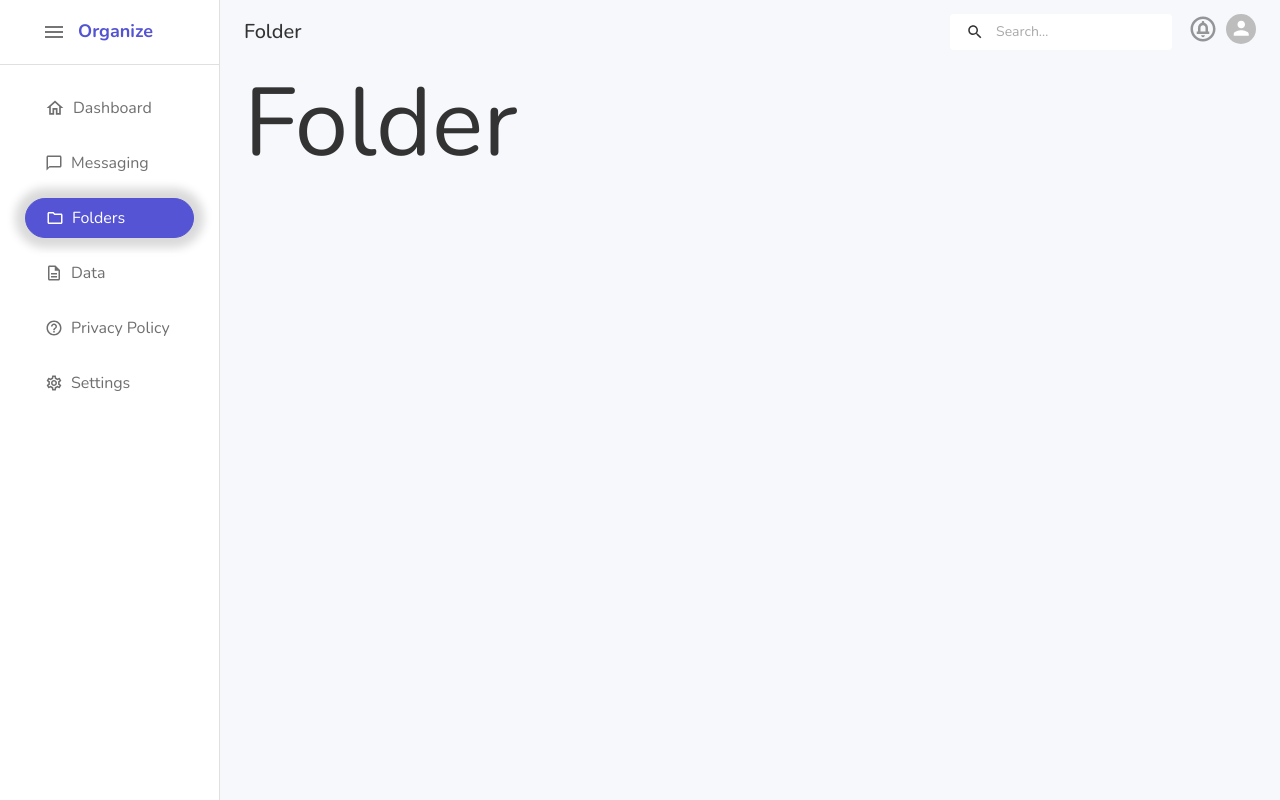
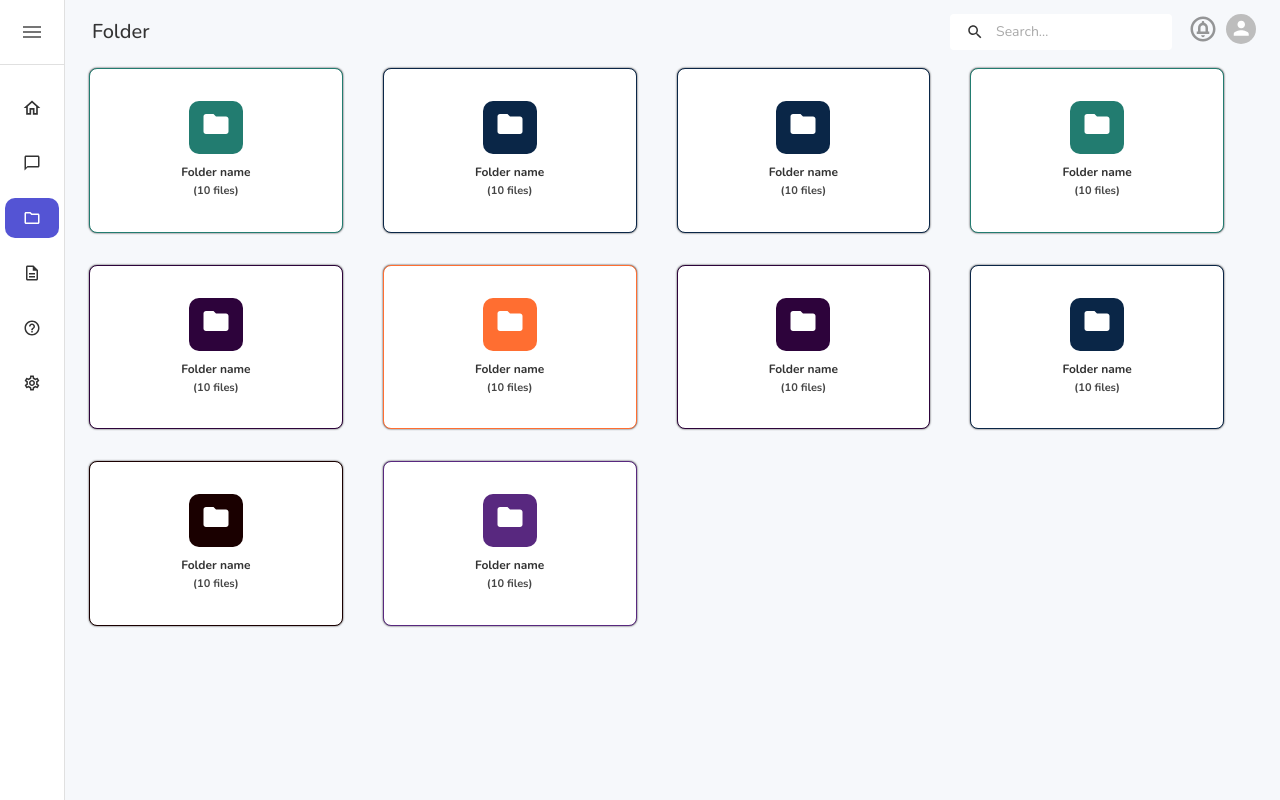
Before and after one commit to satyam-organaise/frontend-code-organise, a React (Vite) app: page /folder in a window 1280 px wide. Built offline with nearby package versions, Linux system fonts and the light colour scheme.

Commit message:
folder page code add

```diff
--- a/src/components/LeftSideBar/LeftSideBar.jsx
+++ b/src/components/LeftSideBar/LeftSideBar.jsx
@@ -1,4 +1,4 @@
-import React from 'react'
+import React, { useEffect } from 'react'
 import { styled, useTheme, alpha } from '@mui/material/styles';
 import {
     Box, Toolbar, List, ListItem, ListItemButton, ListItemIcon, InputBase,
@@ -151,6 +151,12 @@ const LeftSideBar = (props) => {
     const [anchorElUser, setAnchorElUser] = React.useState(null);
     const settings = ['Profile', 'Account', 'Dashboard', 'Logout'];
 
+    useEffect(()=>{
+        if(props?.data?.pageName === "Folder"){
+            setOpen(!open);
+        }
+    },[props.data])
+
     const handleDrawerOpen = () => {
         setOpen(true);
     };
@@ -179,6 +185,9 @@ const LeftSideBar = (props) => {
         if (indexVal === 0) {
             navegate(`/`);
         } else {
+            if(indexVal ===  2){
+                setOpen(!open);
+            }
             navegate(`/${pagesArray[indexVal]}`);
         }
 
@@ -207,7 +216,7 @@ const LeftSideBar = (props) => {
                             <MenuIcon />
                         </IconButton>
                     }
-                    <Typography variant="h6" color="#333333" noWrap component="div">
+                    <Typography width={"100%"} variant="h6" color="#333333" noWrap component="div">
                         {props.data.pageName}
                     </Typography>
                     <Box sx={{ flexGrow: 0, width: "60%" }} display="inline-flex"
@@ -281,7 +290,6 @@ const LeftSideBar = (props) => {
             <Drawer
                 variant="permanent"
                 open={open}
-                transitionDuration={10000}
 
             >
                 <DrawerHeader >
@@ -326,11 +334,11 @@ const LeftSideBar = (props) => {
                                         border: open && index === props.data.index ? "1px solid #5454D3" : "none",
                                         borderRadius: open ? "25px" : "10px",
                                         marginTop: "15px",
-                                        backgroundColor: open && index === props.data.index ? "#5454D4" : "#fff",
-                                        color: open && index === props.data.index ? "#ffffff" : "#333333",
+                                        backgroundColor: (open && index === props.data.index )? "#5454D4" : index === props.data.index ?  "#5454D4"  :  "#fff",
+                                        color: (open && index === props.data.index) ? "#ffffff" :  index === props.data.index ? "#ffffff" : "#333333",
                                         opacity: open && index !== props.data.index ? 0.7 : 1,
                                         "&:hover": {
-                                            backgroundColor: open && index === props.data.index ? "#5454D4" : "#fff",
+                                            backgroundColor: (open && index === props.data.index) ? "#5454D4" :  index === props.data.index  ? "#5454D3" : "#fff",
 
                                         },
                                         boxShadow: open && index === props.data.index ? "0px 0px 10px 10px rgba(0, 0, 0, 0.15)" : "none",
@@ -342,7 +350,7 @@ const LeftSideBar = (props) => {
                                             minWidth: 0,
                                             mr: open ? 1 : 'auto',
                                             justifyContent: 'center',
-                                            color: open && index === props.data.index ? "#ffffff" : "#333333",
+                                            color: (open && index === props.data.index) ? "#ffffff" :  index === props.data.index ? "#ffffff" : "#333333",
 
                                         }}
                                     >
--- a/src/pages/Folder.jsx
+++ b/src/pages/Folder.jsx
@@ -1,15 +1,54 @@
 import React from 'react'
 import LeftSideBar from '../components/LeftSideBar/LeftSideBar'
 import Typography from '@mui/material/Typography'
+import { Box, Grid } from '@mui/material'
+import FolderIcon from '@mui/icons-material/Folder';
+
 
 const Folder = () => {
-      //Index prop defiend by according to this array
+    //Index prop defiend by according to this array
     //['dashboard', 'message', 'folder', 'data', 'privacy-policy', 'settings'];
+
+    const colorsFolders = ["#7B2869", "#1A0000", "#58287F", "#0A2647", "#850000", "#FF597B", "#1C315E",
+        "#FF6E31", "#227C70", "#2D033B"];
+
+    const getRandomDigit = () => {
+        return colorsFolders[Math.floor(Math.random() * 10)];
+    }
+
+    const folderGrid = (folderClr) => {
+        return <Grid py={{xs:2, md: 3 }} px={{xs:2, md: 4 }} item xs={6} sm={6} md={4} lg={3}>
+            <Box py={{xs:3, md: 4 }}
+                sx={{
+                    backgroundColor: "#ffffff",
+                    display: "grid", justifyItems: "center",
+                    borderRadius: "8px",
+                    border: `1.2px solid`, boxShadow: "0px 0px 2px 0px",
+                    borderColor: folderClr,
+                }}>
+                <Box py={1} px={1.5}
+                    sx={{ backgroundColor: folderClr, borderRadius: "10px" }}>
+                    <FolderIcon sx={{ fontSize: '30px', color: "#ffffff" }} />
+                </Box>
+                <Typography variant="subtitle1" mt={1}
+                    sx={{ fontSize: "12px", fontWeight: "700", color: "#333333" }} >Folder name</Typography>
+                <Typography variant="body1"
+                    sx={{ fontSize: "11px", fontWeight: "700", opacity: "0.9", color: "#333333" }}>(10 files)</Typography>
+            </Box>
+        </Grid>
+    }
+
 
     return (
         <>
-            <LeftSideBar data={{pageName:"Folder",index: 2 }}>
-                <Typography variant="h1" color="secondary.dark">Folder</Typography>
+            <LeftSideBar data={{ pageName: "Folder", index: 2 }}>
+                <Grid container spacing={1}>
+                    {
+                        [1, 2, 3, 4, 5, 1, 2, 3, 4, 5].map((d) => folderGrid(getRandomDigit()))
+                    }
+
+
+                </Grid>
             </LeftSideBar>
         </>
     )
```
